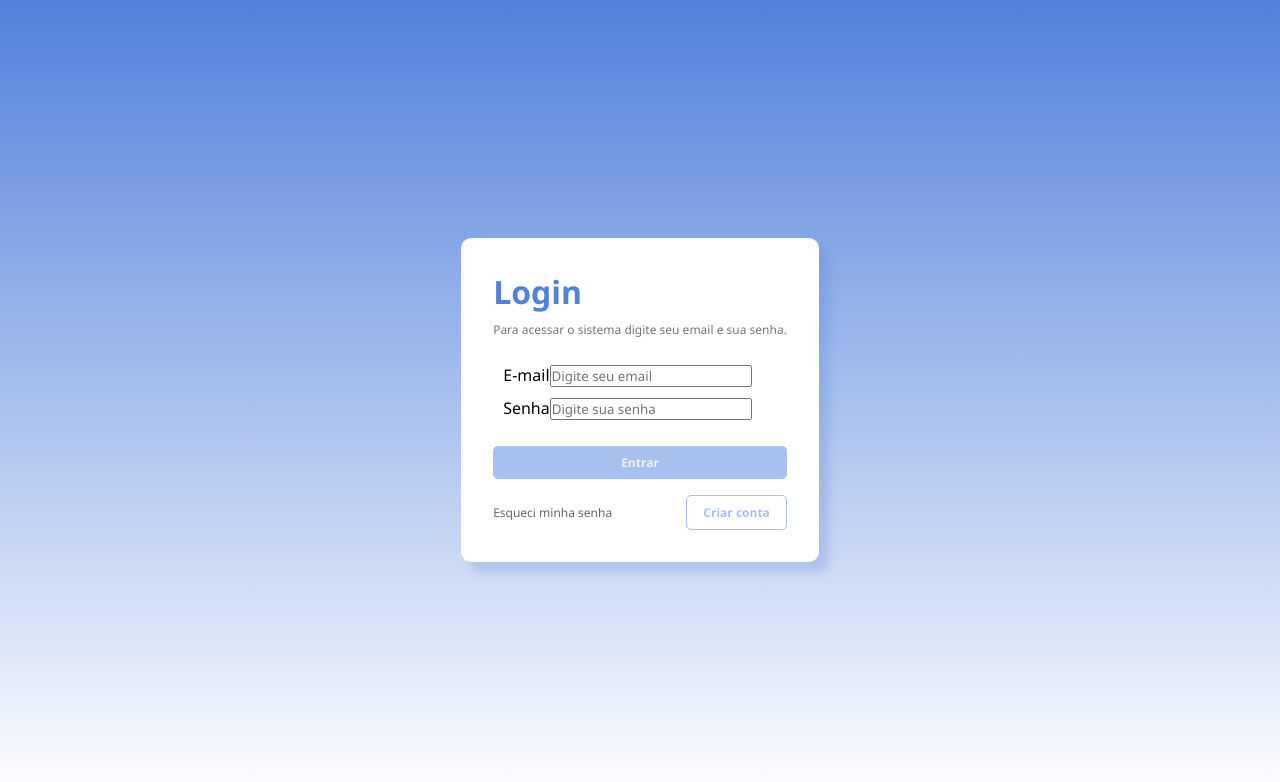
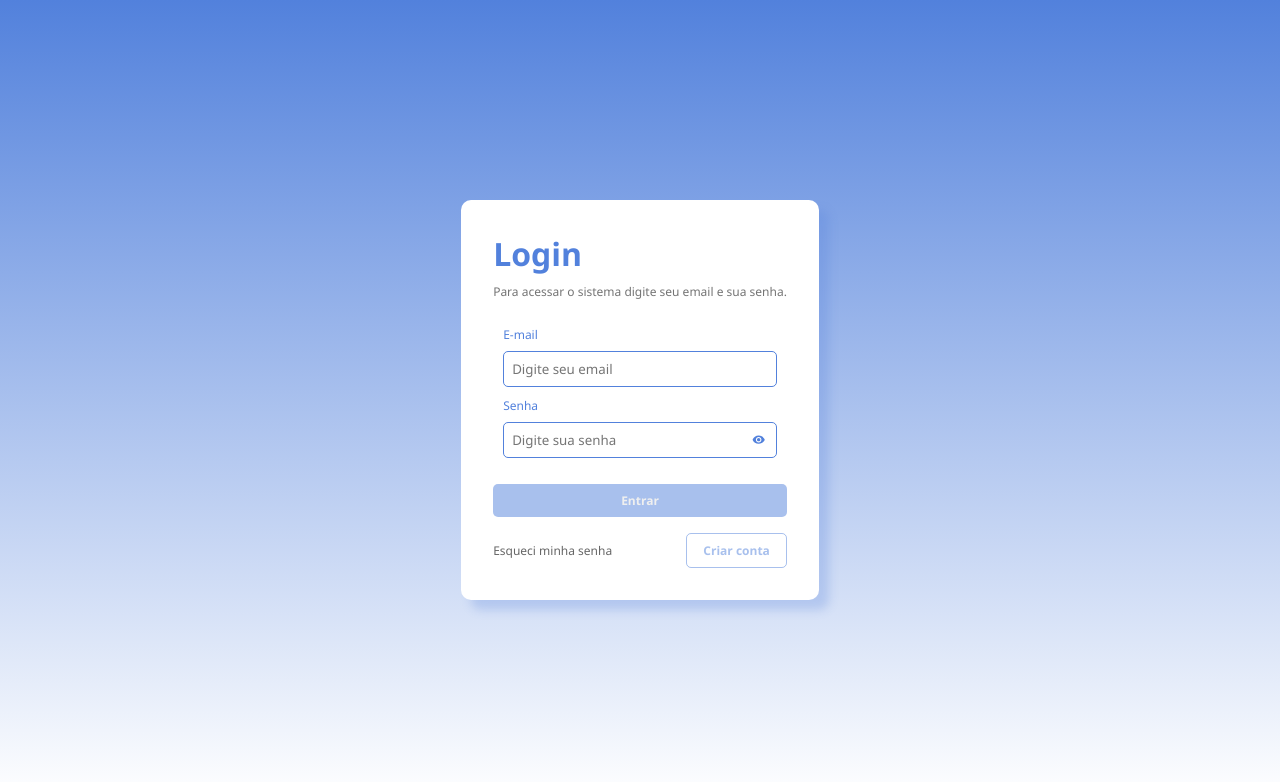
Before and after one commit to andreluizamorimdev/user-ceps-Semana11, a React (Vite) app: page / in a window 1280 px wide. Shown: the top 782 px of the page. Built offline with nearby package versions, Linux system fonts and the light colour scheme.

Commit message:
Criou InputComponent e Instalou react-icons

```diff
--- a/package.json
+++ b/package.json
@@ -12,6 +12,7 @@
   "dependencies": {
     "react": "^18.2.0",
     "react-dom": "^18.2.0",
+    "react-icons": "^4.10.1",
     "react-router-dom": "^6.14.1",
     "styled-components": "^6.0.3"
   },
--- /dev/null
+++ b/src/components/Form/Input/Input.component.jsx
@@ -0,0 +1,47 @@
+import PropTypes from 'prop-types';
+
+import { useState } from 'react';
+
+import * as Styled from './Input.style';
+
+import { MdVisibility, MdVisibilityOff } from 'react-icons/md'
+
+const InputComponent = ({ label, type, id, placeholder }) => {
+    const [showPassword, setShowPassword] = useState(false);
+
+    const handleShowPassword = () => {
+        setShowPassword(!showPassword);
+    }
+
+    return (
+        <Styled.InputGroup>
+            <Styled.Label htmlFor={id}>{ label }</Styled.Label>
+            { type !== 'textarea' &&
+                <Styled.InputContainer>
+                    <Styled.Input type={ showPassword ? 'text' : type } id={ id } placeholder={ placeholder }/>
+                    {type === 'password' &&
+                    <Styled.Icon type='button' onClick={handleShowPassword}>
+                        { !showPassword
+                            ? <MdVisibility />
+                            : <MdVisibilityOff />
+                        }
+                    </Styled.Icon>}
+                </Styled.InputContainer>
+            }
+
+            {
+                type === 'textarea' &&
+                    <Styled.TextArea id={ id } placeholder={ placeholder } />
+            }
+        </Styled.InputGroup>
+    );
+}
+
+InputComponent.propTypes = {
+    label: PropTypes.string,
+    type: PropTypes.string,
+    id: PropTypes.string.isRequired,
+    placeholder: PropTypes.string,
+}
+
+export default InputComponent;
--- /dev/null
+++ b/src/components/Form/Input/Input.style.jsx
@@ -0,0 +1,57 @@
+import styled from 'styled-components';
+
+export const InputGroup = styled.div`
+    display: flex;
+    width: 100%;
+    flex-direction: column;
+    align-items: flex-start;
+    gap: 0.5rem;
+`;
+export const Label = styled.label`
+    display: flex;
+    align-items: flex-start;
+    gap: 0.625rem;
+    align-self: stretch;
+    color: #5281DC;
+    font-size: 0.75rem;
+    font-style: normal;
+    font-weight: 400;
+    line-height: normal;
+`;
+export const Input = styled.input`
+    display: flex;
+    padding: 0.5rem;
+    align-items: flex-start;
+    align-self: stretch;
+    border-radius: 0.3125rem;
+    border: 1px solid #5281DC;
+    width: 100%;
+`;
+export const TextArea = styled.textarea`
+    display: flex;
+    padding: 0.5rem;
+    align-items: flex-start;
+    align-self: stretch;
+    border-radius: 0.3125rem;
+    border: 1px solid #5281DC;
+`;
+
+export const InputContainer = styled.div`
+    position: relative;
+    width: 100%;
+`;
+export const Icon = styled.button`
+    position: absolute;
+    top: .7rem;
+    right: .7rem;
+    background: transparent;
+    border: 0;
+
+    cursor: pointer;
+
+    display: flex;
+    align-items: center;
+    justify-content: center;
+
+    color: #5281DC;
+`;
--- a/src/components/Form/Login/Login.component.jsx
+++ b/src/components/Form/Login/Login.component.jsx
@@ -1,6 +1,7 @@
 import { useState } from 'react';
 import { useNavigate } from "react-router-dom";
 import * as Styled from './Login.style';
+import InputComponent from '../Input/Input.component';
 
 const FormLoginComponent = () => {
     const [data, setData] = useState({
@@ -32,15 +33,8 @@ const FormLoginComponent = () => {
             </Styled.Header>
 
             <Styled.InputGroup>
-                <div className="input-group">
-                    <label htmlFor="email">E-mail</label>
-                    <input type="email" id="email" onInput={handleInput} placeholder="Digite seu email" />
-                </div>
-
-                <div className="input-group">
-                    <label htmlFor="password">Senha</label>
-                    <input type="password" id="password" onInput={handleInput} placeholder="Digite sua senha" />
-                </div>
+                <InputComponent id='email' type='email' placeholder='Digite seu email' label='E-mail'/>
+                <InputComponent id='password' type='password' placeholder='Digite sua senha' label='Senha'/>
             </Styled.InputGroup>
 
             <Styled.Button type="submit" disabled={isDisabled()}>Entrar</Styled.Button>
--- a/src/components/Form/Login/Login.style.jsx
+++ b/src/components/Form/Login/Login.style.jsx
@@ -11,6 +11,7 @@ export const Form = styled.form `
     border-radius: 0.625rem;
     background: #FFF;
     box-shadow: 10px 10px 10px 0px rgba(82, 129, 220, 0.25);
+    min-width: 320px;
 `;
 export const Header = styled.div `
     display: flex;
@@ -27,6 +28,7 @@ export const InputGroup = styled.div `
     justify-content: center;
     align-items: center;
     gap: 0.625rem;
+    width: 100%;
 `;
 export const Button = styled.button`
     display: flex;
```
Also changed, not shown: 1 other file (tests, documents, lock files or other folders).
